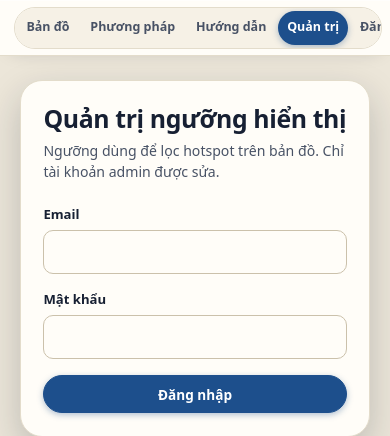
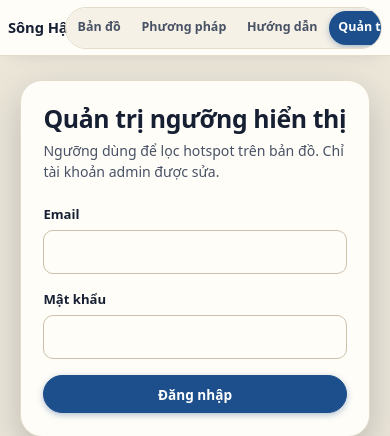
Before and after one commit to nvs15122k4/web-gis, a Laravel app: page /admin in a window 390 px wide. Shown: the top 436 px of the page. Run offline with Laravel 12, Linux system fonts and the light colour scheme; style sheets or scripts are compiled from the project's sources.

Commit message:
fix(web): giữ chữ logo trên màn hình hẹp và chữ số bước đủ tương phản ở giao diện tối

```diff
--- a/web/resources/css/app.css
+++ b/web/resources/css/app.css
@@ -571,11 +571,11 @@ main:focus { outline: none; }
 @media (max-width: 640px) {
     .topnav { min-width: 0; overflow-x: auto; scrollbar-width: none; }
     .topnav a, .nav-logout button { flex: none; padding: 0 .55rem; font-size: .78rem; }
-    .brand-text { display: none; }
 }
 .doc .steps { padding-left: 0; list-style: none; counter-reset: step; }
 .doc .steps li { position: relative; margin: .6rem 0; padding: .1rem 0 .1rem 2.6rem; counter-increment: step; }
 .doc .steps li::before { content: counter(step); position: absolute; left: 0; top: .1rem; display: grid; place-items: center; width: 1.8rem; height: 1.8rem; border-radius: 50%; background: var(--primary); color: #fff; font-size: .8rem; font-weight: 700; }
+@media (prefers-color-scheme: dark) { .doc .steps li::before { color: #06203d; } }
 .doc kbd { padding: .1rem .45rem; border: 1px solid var(--border-strong); border-bottom-width: 3px; border-radius: 6px; background: var(--surface-2); font: .82em var(--mono); }
 .doc .badge { display: inline-block; padding: .1rem .6rem; border-radius: 999px; font-size: .72rem; font-weight: 700; white-space: nowrap; }
 .doc .badge-done { color: var(--ok); background: var(--ok-bg); border: 1px solid var(--ok); }
```
